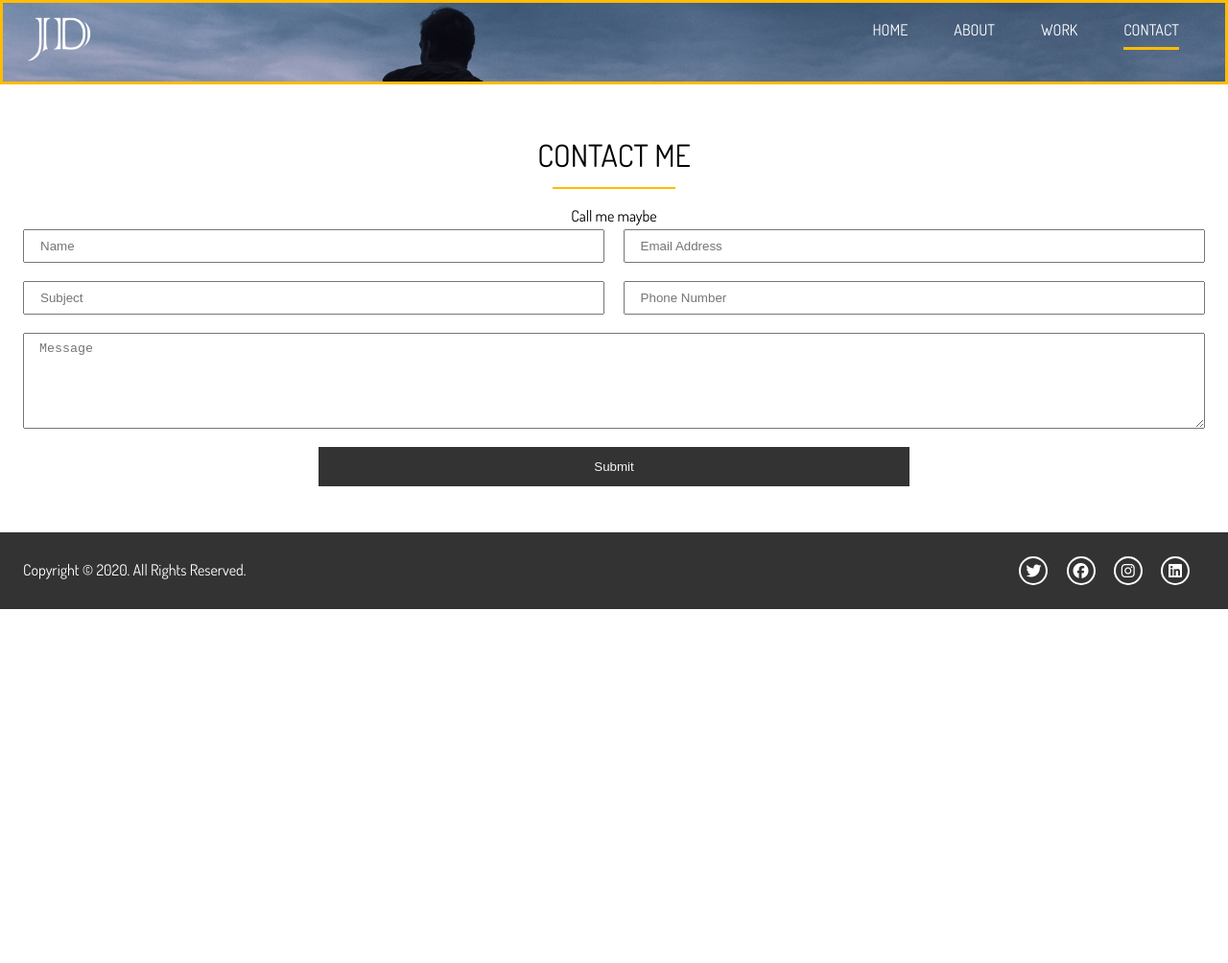
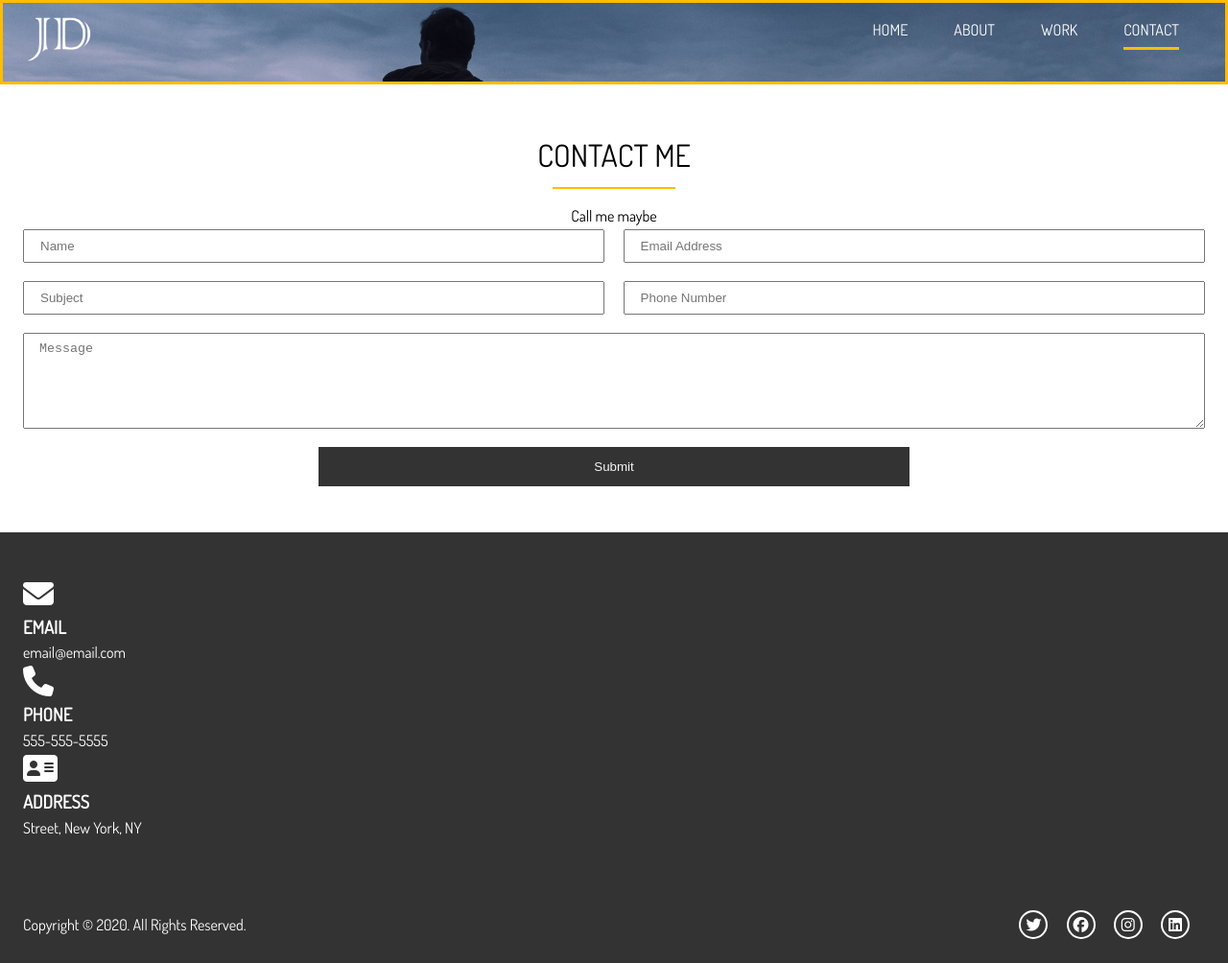
Before and after one commit to msseeley/Portfolio_Template, a website: page dist/contact.html in a window 1280 px wide. Shown: the whole page at 96% size. Before the commit the page ends 800 px from the top, so only its background shows below. Drawn offline with Linux system fonts and the light colour scheme.

Commit message:
copy contact-b

```diff
--- a/dist/contact.html
+++ b/dist/contact.html
@@ -54,8 +54,26 @@
     </div>
   </section>
 
-  <!-- SECTION B:  -->
-
+  <!-- SECTION B: CONTACT INFO -->
+  <section id="contact-b" class="py-3 bg-dark">
+    <div class="container">
+      <div class="contact-info">
+        <i class="fas fa-envelope fa-2x"></i>
+        <h3>Email</h3>
+        <p>email@email.com</p>
+      </div>
+      <div class="contact-info">
+        <i class="fas fa-phone fa-2x"></i>
+        <h3>Phone</h3>
+        <p>555-555-5555</p>
+      </div>
+      <div class="contact-info">
+        <i class="fas fa-address-card fa-2x"></i>
+        <h3>Address</h3>
+        <p> Street, New York, NY</p>
+      </div>
+    </div>
+  </section>
   <!-- SECTION C:  -->
 
   <!-- FOOTER -->
```
